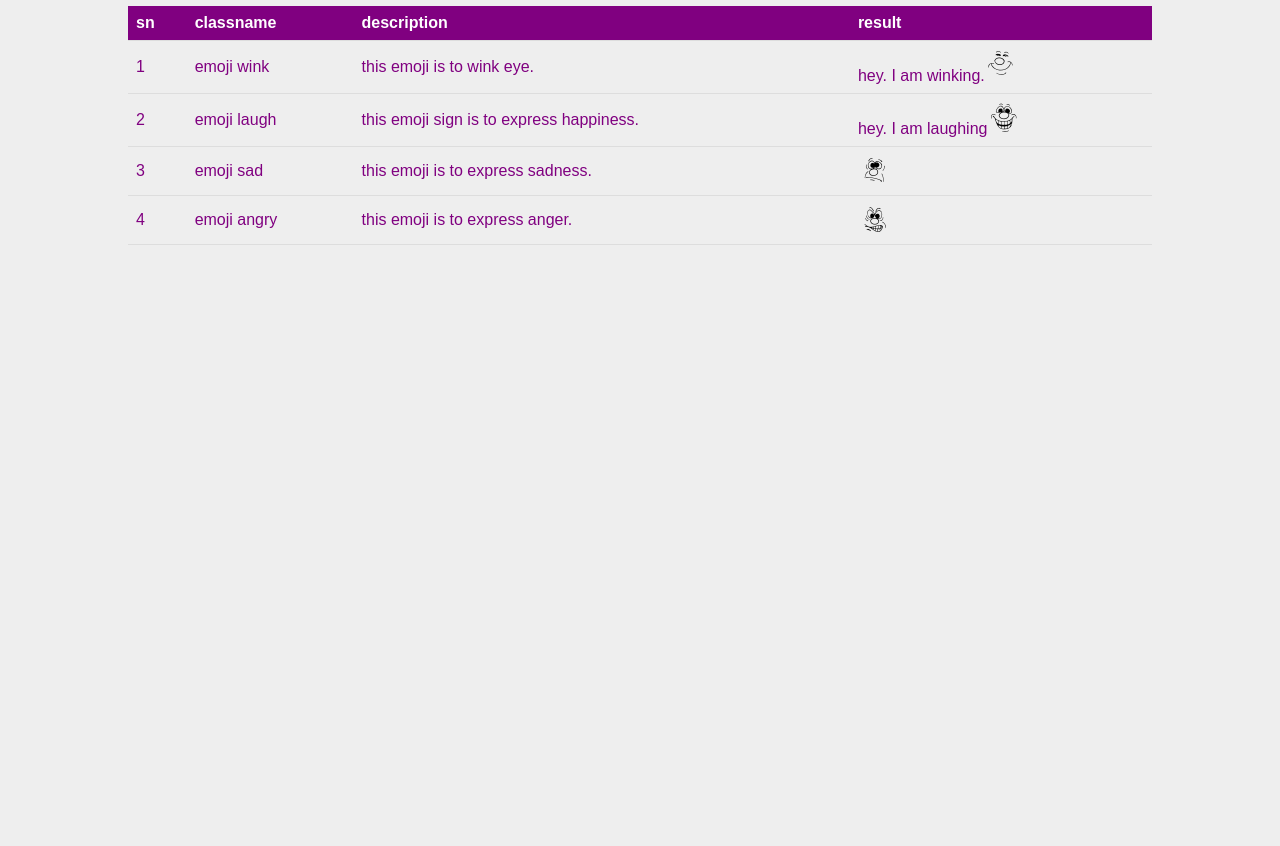
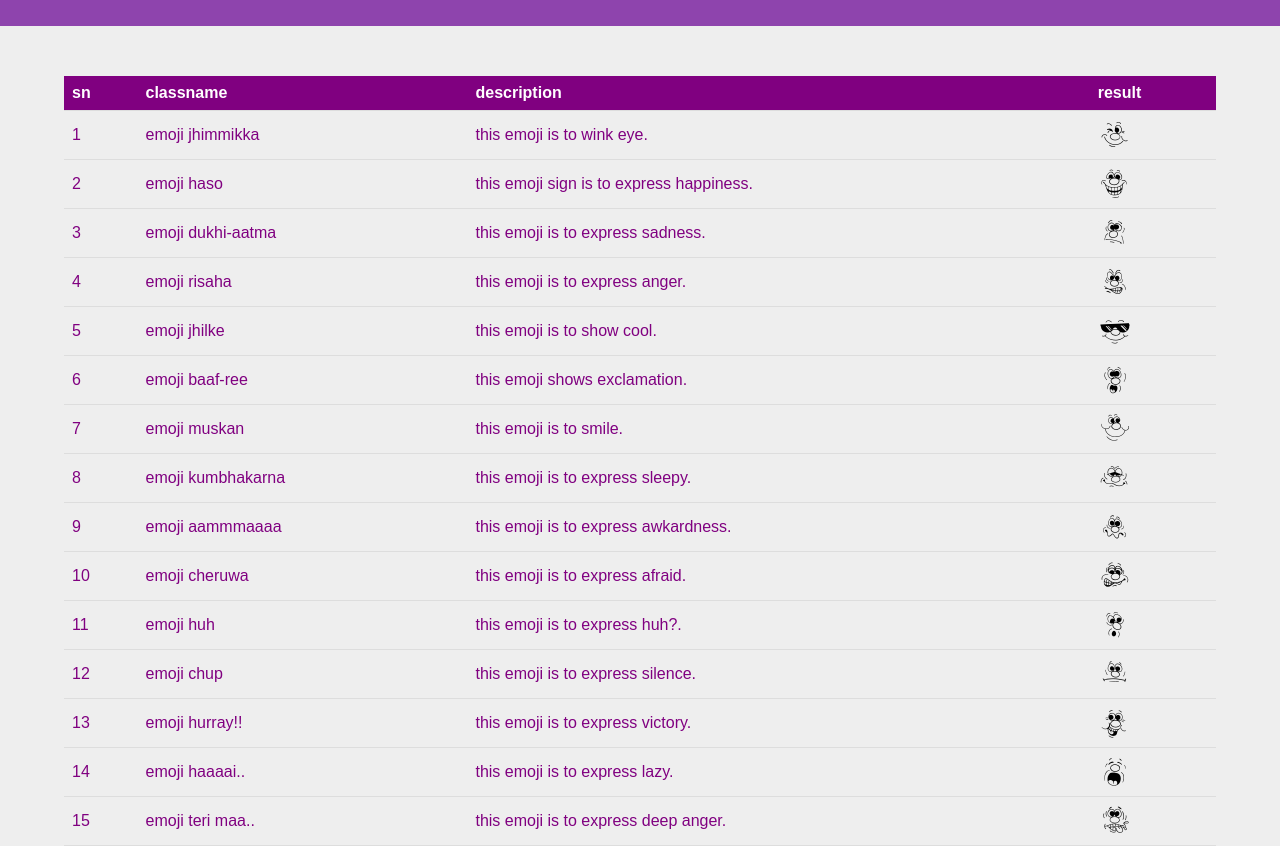
Before and after one commit to rbtstha/emoji-fonts, a plain HTML site: page index.html in a window 1280 px wide. Shown: the part 94-940 px from the top of the page. Before the commit the page ends 800 px from the top, so only its background shows below. Drawn offline with Linux system fonts and the light colour scheme.

Commit message:
more emoji with classes updated

```diff
--- a/emoji/emoji.scss
+++ b/emoji/emoji.scss
@@ -7,25 +7,80 @@
 
 			.emoji
 			{
-				&.wink::after
+				&.jhimmikka::after
 				{
-					content:"t";
+					content:"2";
 					font-family:face;
 				}
 
-				&.sad::after
+				&.dukhi-aatma::after
 				{
 				content:"a";
 				font-family:face;
 				}
-				&.laugh::after
+				&.haso::after
 				{
 					content:"u";
 				font-family:face;
 				}
-				&.angry::after
+				&.risaha::after
 				{
 					content:"b";
 				font-family:face;
 				}
+				&.jhilke::after
+				{
+					content:"q";
+				font-family:face;
+				}
+				&.baaf-ree::after
+				{
+					content:"o";
+				font-family:face;
+				}
+				&.muskan::after
+				{
+					content:"m";
+				font-family:face;
+				}
+				&.kumbhakarna::after
+				{
+					content:"6";
+				font-family:face;
+				}
+				&.cheruwa::after
+				{
+					content:"x";
+				font-family:face;
+				}
+				&.aammmaaaa::after
+				{
+					content:"h";
+				font-family:face;
+				}
+				&.huh::after
+				{
+					content:"d";
+				font-family:face;
+				}
+				&.chup::after
+				{
+					content:"g";
+				font-family:face;
+				}
+				&.hurray::after
+				{
+					content:"k";
+				font-family:face;
+				}
+				&.haaaai::after
+				{
+					content:"l";
+				font-family:face;
+				}
+				&.terima::after
+				{
+					content:"9";
+				font-family:face;
+				}
 		}
--- a/index.html
+++ b/index.html
@@ -19,41 +19,95 @@
 
 
 		 <tr> <td>1</td>
- 	<td>emoji wink</td>
+		 	<td>emoji jhimmikka</td>
 		 	<td>this emoji is to wink eye.</td>
- 	<td>hey. I am winking.<span class="emoji wink"></span></td>
+		 	<td><span class="emoji jhimmikka"></span></td>
 		 	</tr>
 
 		 <tr><td>2</td>
- 	<td>emoji laugh</td>
+		 	<td>emoji haso</td>
 		 	<td>this emoji sign is to express happiness.</td>
- 	<td>hey. I am laughing<span class="emoji laugh"></span></td>
+		 	<td><span class="emoji haso"></span></td>
 		 	</tr>
 		 <tr>
 		 	<td>3</td>
- 	<td>emoji sad</td>
+		 	<td>emoji dukhi-aatma</td>
 		 	<td>this emoji is to express sadness.</td>
- 	<td><span class="emoji sad"></span></td>
+		 	<td><span class="emoji dukhi-aatma"></span></td>
 		 </tr>
 		<tr>
 		 	<td>4</td>
- 	<td>emoji angry</td>
+		 	<td>emoji risaha</td>
 		 	<td>this emoji is to express anger.</td>
- 	<td><span class="emoji angry"></span></td>
+		 	<td><span class="emoji risaha"></span></td>
+		 </tr>
+		 <tr>
+		 	<td>5</td>
+		 	<td>emoji jhilke</td>
+		 	<td>this emoji is to show cool.</td>
+		 	<td><span class="emoji jhilke"></span></td>
+		 </tr>
+		 <tr>
+		 	<td>6</td>
+		 	<td>emoji baaf-ree</td>
+		 	<td>this emoji shows exclamation.</td>
+		 	<td><span class="emoji baaf-ree"></span></td>
+		 </tr>
+		 <tr>
+		 	<td>7</td>
+		 	<td>emoji muskan</td>
+		 	<td>this emoji is to smile.</td>
+		 	<td><span class="emoji muskan"></span></td>
+		 </tr>
+		<tr>
+		 	<td>8</td>
+		 	<td>emoji kumbhakarna</td>
+		 	<td>this emoji is to express sleepy.</td>
+		 	<td><span class="emoji kumbhakarna"></span></td>
+		 </tr>
+		 <tr>
+		 	<td>9</td>
+		 	<td>emoji aammmaaaa</td>
+		 	<td>this emoji is to express awkardness.</td>
+		 	<td><span class="emoji aammmaaaa"></span></td>
+		 </tr>
+		 <tr>
+		 	<td>10</td>
+		 	<td>emoji cheruwa</td>
+		 	<td>this emoji is to express afraid.</td>
+		 	<td><span class="emoji cheruwa"></span></td>
+		 </tr>
+		 <tr>
+		 	<td>11</td>
+		 	<td>emoji huh</td>
+		 	<td>this emoji is to express huh?.</td>
+		 	<td><span class="emoji huh"></span></td>
+		 </tr>
+		<tr>
+		 	<td>12</td>
+		 	<td>emoji chup</td>
+		 	<td>this emoji is to express silence.</td>
+		 	<td><span class="emoji chup"></span></td>
+		 </tr>
+		<tr>
+		 	<td>13</td>
+		 	<td>emoji hurray!!</td>
+		 	<td>this emoji is to express victory.</td>
+		 	<td><span class="emoji hurray"></span></td>
+		 </tr>
+		<tr>
+		 	<td>14</td>
+		 	<td>emoji haaaai..</td>
+		 	<td>this emoji is to express lazy.</td>
+		 	<td><span class="emoji haaaai"></span></td>
+		 </tr>
+		<tr>
+		 	<td>15</td>
+		 	<td>emoji teri maa..</td>
+		 	<td>this emoji is to express deep anger.</td>
+		 	<td><span class="emoji terima"></span></td>
 		 </tr>
 
-
-
-
-
-
-
-
 		</table>
-
-
-
-
-
 </body>
 </html>
--- a/style.scss
+++ b/style.scss
@@ -13,19 +13,21 @@ input
 h1
 {
 	display:block;
-	background:#333;
+	background: #8e44ad  ;
 	color:#eee;
 	padding:10px;
 	width:100%;
+	height:100px;
 	margin:0px;
 	font-family:monospace;
+	font-size: 60px;
 	margin-bottom:50px;
 }
 
 table {
 	font-family:sans-serif;
 	margin:0px auto;
-	width:80%;
+	width:90%;
      border-collapse: collapse;
 	th, td {
 	    padding: 8px;
@@ -49,7 +51,7 @@ table {
 		cursor:pointer;
 		&:hover
 		{
-			font-size:4em;
+			font-size:5em;
 		}
 	}
 }
```
Also changed, not shown: emoji/emoji.css, style.css. Lines whose indentation alone changed are shown as unchanged.
